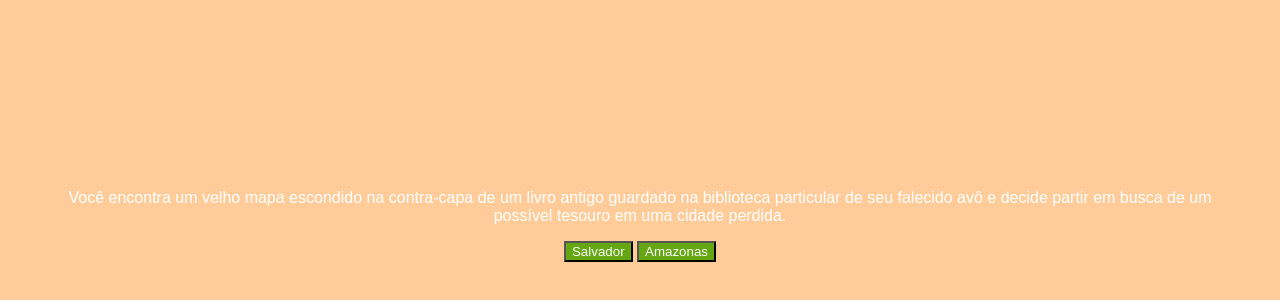
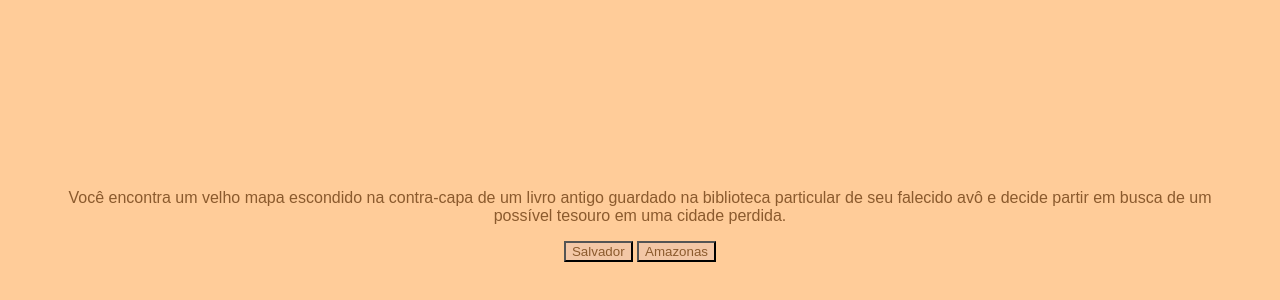
Before and after one commit to joaopedro3a1/ILHADAFANTASIAA1, a plain HTML site: page index.html in a window 1280 px wide. Shown: the part 142-442 px from the top of the page. Drawn offline with Linux system fonts and the light colour scheme; a web font is replaced by a local one.

Commit message:
Update style.css

```diff
--- a/style.css
+++ b/style.css
@@ -1,6 +1,6 @@
 body {
     background-color: #FFCC99;
-    color: white;
+    color: #8B5A2D;
     font-family: "Bai Jamjuree", sans-serif;
     display: flex;
     justify-content: center;
@@ -10,8 +10,8 @@ body {
 }
 
 button {
-    background-color: #64A712;
-    color: white;
+    background-color: #F3C7A6;
+    color: #8B5A2D;
     font-family: "Bai Jamjuree", sans-serif;
 }
 
```
